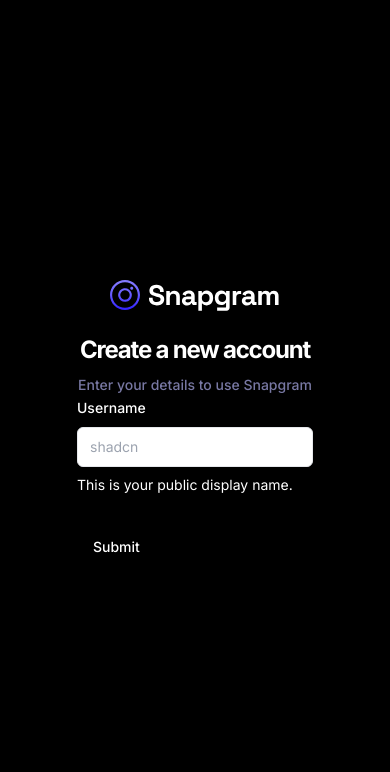
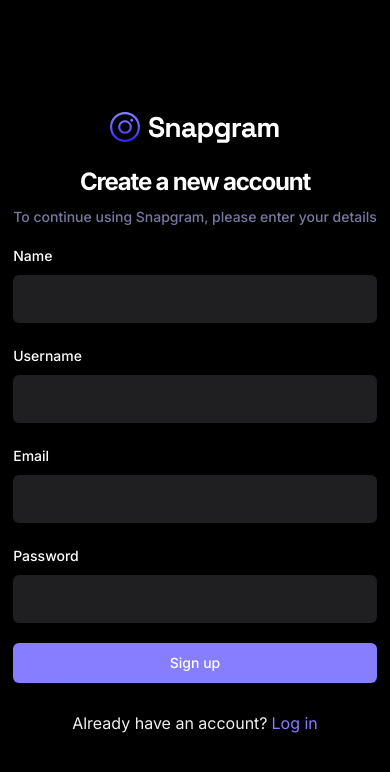
Before and after one commit to haidangve/Snapgram, a React (Vite) app: page /sign-up in a window 390 px wide. Shown: the top 772 px of the page. Built offline with nearby package versions, Linux system fonts and the light colour scheme.

Commit message:
Update SignupForm.tsx

```diff
--- a/src/_auth/forms/SignupForm.tsx
+++ b/src/_auth/forms/SignupForm.tsx
@@ -1,4 +1,5 @@
 import { z } from "zod"
+import {Link} from 'react-router-dom';
 import { zodResolver } from "@hookform/resolvers/zod"
 import { useForm } from "react-hook-form"
 import { Button } from "@/components/ui/button"
@@ -7,8 +8,12 @@ import {
 } from "@/components/ui/form"
 import { Input } from "@/components/ui/input"
 import { SignupValidation } from "@/lib/validation"
+import Loader from "@/components/shared/Loader"
+import { createUserAccount } from "@/lib/appwrite/api";
 
 const SignupForm = () => {
+  const isLoading = false;
+
   // 1. Define your form.
   const form = useForm<z.infer<typeof SignupValidation>>({
     resolver: zodResolver(SignupValidation),
@@ -21,10 +26,11 @@ const SignupForm = () => {
   })
 
   // 2. Define a submit handler.
-  function onSubmit(values: z.infer<typeof SignupValidation>) {
-    // Do something with the form values.
-    // This will be type-safe and validated.
-    console.log(values)
+  async function onSubmit(values: z.infer<typeof SignupValidation>) {
+    //create the user
+    const newUser = await createUserAccount(values);
+
+    console.log(newUser);//check for the new user
   }
 
   return (
@@ -33,10 +39,24 @@ const SignupForm = () => {
         <img src="/assets/images/logo.svg" alt="logo" />
 
         <h2 className="h3-bold md:h2-bold pt-5 sm:pt-12">Create a new account</h2>
-        <p className="text-light-3 small-medium md:base-regular mt-2">Enter your details to use Snapgram</p>
+        <p className="text-light-3 small-medium md:base-regular mt-2">To continue using Snapgram, please enter your details</p>
 
 
-        <form onSubmit={form.handleSubmit(onSubmit)} className="space-y-8">
+        <form onSubmit={form.handleSubmit(onSubmit)} className="flex flex-col gap-5 w-full mt-4">
+          <FormField
+            control={form.control}
+            name="name"
+            render={({ field }) => (
+              <FormItem>
+                <FormLabel>Name</FormLabel>
+                <FormControl>
+                  <Input type="text" className="shad-input" {...field} />
+                </FormControl>
+                <FormMessage />
+              </FormItem>
+            )}
+          />
+
           <FormField
             control={form.control}
             name="username"
@@ -44,16 +64,52 @@ const SignupForm = () => {
               <FormItem>
                 <FormLabel>Username</FormLabel>
                 <FormControl>
-                  <Input placeholder="shadcn" {...field} />
+                  <Input type="text" className="shad-input" {...field} />
                 </FormControl>
-                <FormDescription>
-                  This is your public display name.
-                </FormDescription>
                 <FormMessage />
               </FormItem>
             )}
           />
-          <Button type="submit">Submit</Button>
+
+          <FormField
+            control={form.control}
+            name="email"
+            render={({ field }) => (
+              <FormItem>
+                <FormLabel>Email</FormLabel>
+                <FormControl>
+                  <Input type="text" className="shad-input" {...field} />
+                </FormControl>
+                <FormMessage />
+              </FormItem>
+            )}
+          />
+
+          <FormField
+            control={form.control}
+            name="password"
+            render={({ field }) => (
+              <FormItem>
+                <FormLabel>Password</FormLabel>
+                <FormControl>
+                  <Input type="password" className="shad-input" {...field} />
+                </FormControl>
+                <FormMessage />
+              </FormItem>
+            )}
+          />
+          <Button type="submit" className="shad-button_primary">
+            {isLoading ? (
+              <div className="flex-center gap-2">
+                <Loader />Loading...
+              </div>
+            ): "Sign up"}
+            </Button>
+
+            <p className="text-small-regular text-light-2 text-center mt-2">
+              Already have an account?
+              <Link to="/sign-in" className="text-primary-500 text-small-semibold ml-1">Log in</Link>
+            </p>
         </form>
       </div>
     </Form>
```
